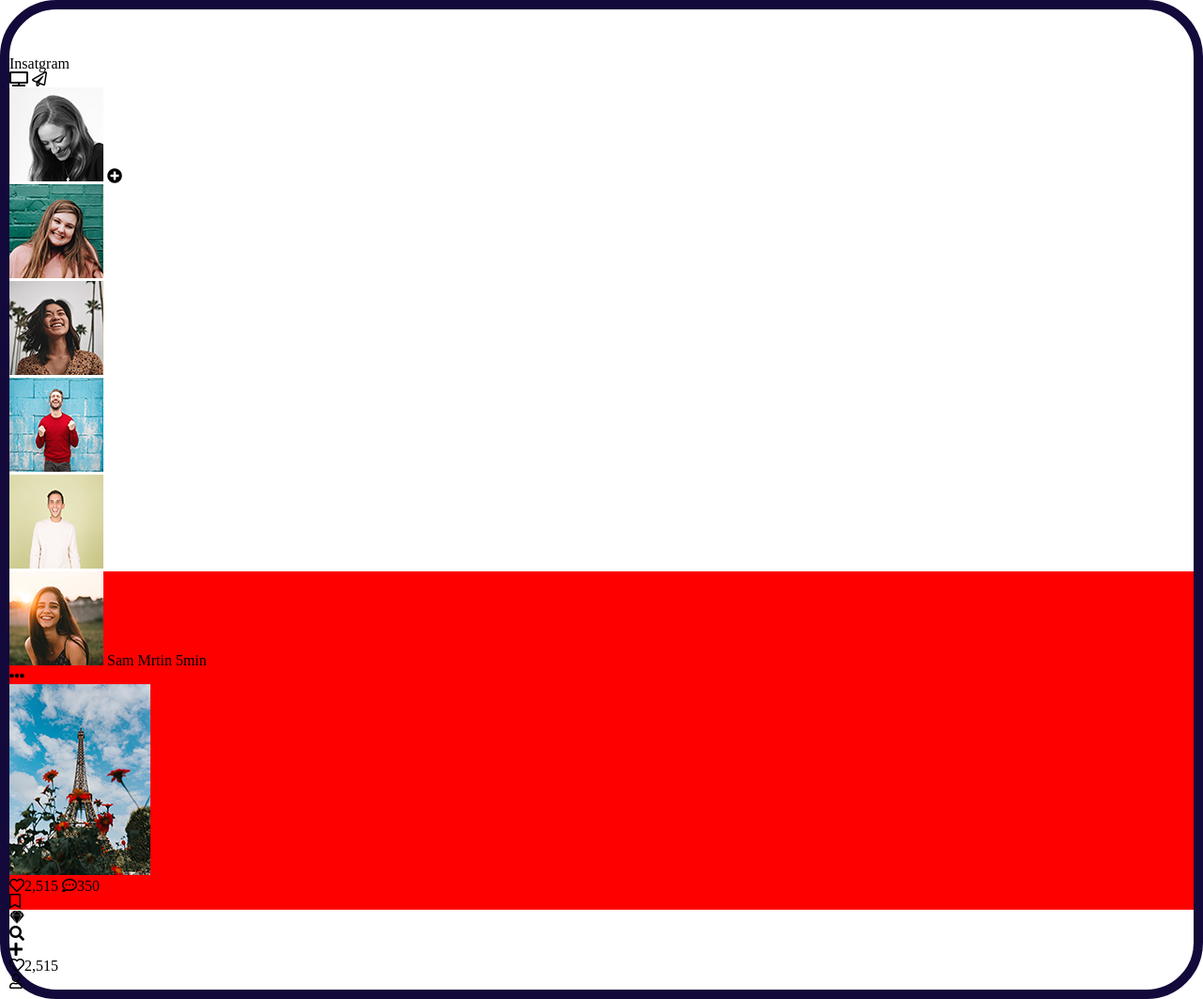
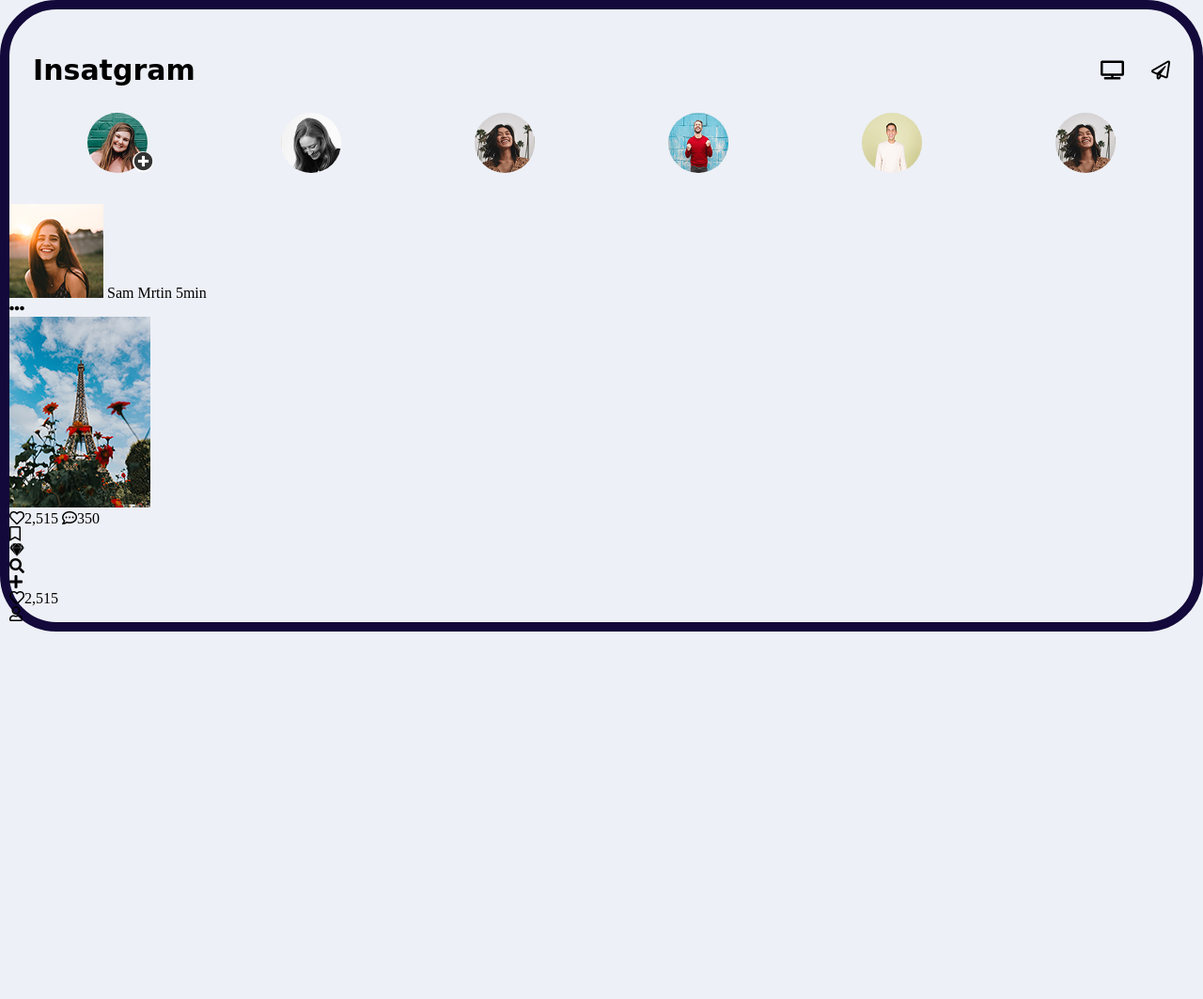
Before and after one commit to sophyme/clone-challenge1, a plain HTML site: page index.html in a window 1280 px wide. Shown: the whole page at 94% size. After the commit the page ends 800 px from the top, so only its background shows below. Drawn offline with Linux system fonts and the light colour scheme; a web font is replaced by a local one.

Commit message:
main header & friends
I want to make a scroll on the friend's list.

```diff
--- a/css/main.css
+++ b/css/main.css
@@ -1,3 +1,42 @@
-.main {
-  background-color: red;
+.header {
+  display: flex;
+  justify-content: space-between;
+  align-items: center;
+  padding: 0px 25px;
 }
+.header .header-logo {
+  font-family: "Grand Hotel", cursive;
+  font-size: 30px;
+  font-weight: 600;
+}
+.header .header__icon i {
+  font-size: 20px;
+  padding-left: 25px;
+}
+
+.friends .friends__list {
+  display: flex;
+  justify-content: space-around;
+  align-itmes: center;
+  padding: 30px 0px 30px 25px;
+}
+.friends__list .friend {
+  padding-right: 25px;
+}
+.friends__list img {
+  width: 64px;
+  border-radius: 50%;
+}
+.friend {
+  position: relative;
+}
+.friend.badge i {
+  position: absolute;
+  bottom: 4px;
+  left: 48px;
+  border: 1px solid white;
+  border-radius: 50%;
+  font-size: 20px;
+  background-color: white;
+  color: #333333;
+}
--- a/css/style.css
+++ b/css/style.css
@@ -10,6 +10,7 @@ body {
   border: 10px solid #13093a;
   border-radius: 60px;
   padding-top: 50px;
+  background-color: #edf0f6;
 }
 
 a {
--- a/index.html
+++ b/index.html
@@ -11,7 +11,7 @@
   </head>
   <body>
       <header class="header">
-          <div class="brand-logo">Insatgram</div>
+          <div class="header-logo">Insatgram</div>
           <div class="header__icon">
             <i class="fas fa-tv"></i>
             <i class="far fa-paper-plane"></i>
@@ -19,13 +19,15 @@
       </header>
       <section class="friends">
           <ul class="friends__list">
-              <li class="friend"><img src="./image/1.jpg">
-                <i class="fas fa-plus-circle"></i>
+            <li class="friend badge">
+              <img src="./image/2.jpg">
+              <i class="fas fa-plus-circle"></i>
             </li>
-              <li class="friend"><img src="./image/2.jpg"></li>
+              <li class="friend"><img src="./image/1.jpg"></li>
               <li class="friend"><img src="./image/3.jpg"></li>
               <li class="friend"><img src="./image/4.jpg"></li>
               <li class="friend"><img src="./image/5.jpg"></li>
+              <li class="friend"><img src="./image/3.jpg"></li>
           </ul>
       </section>
       <main class="main">
```
